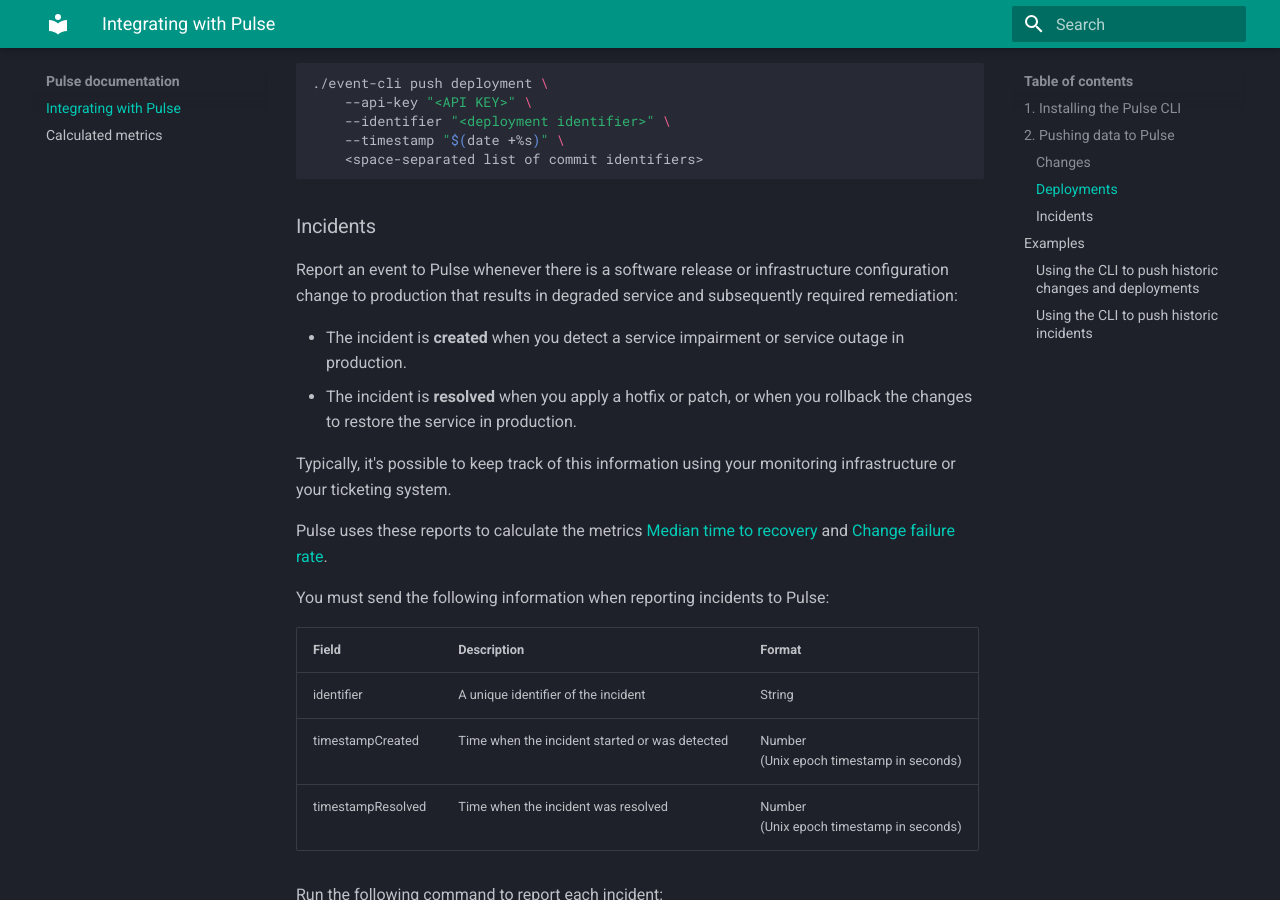
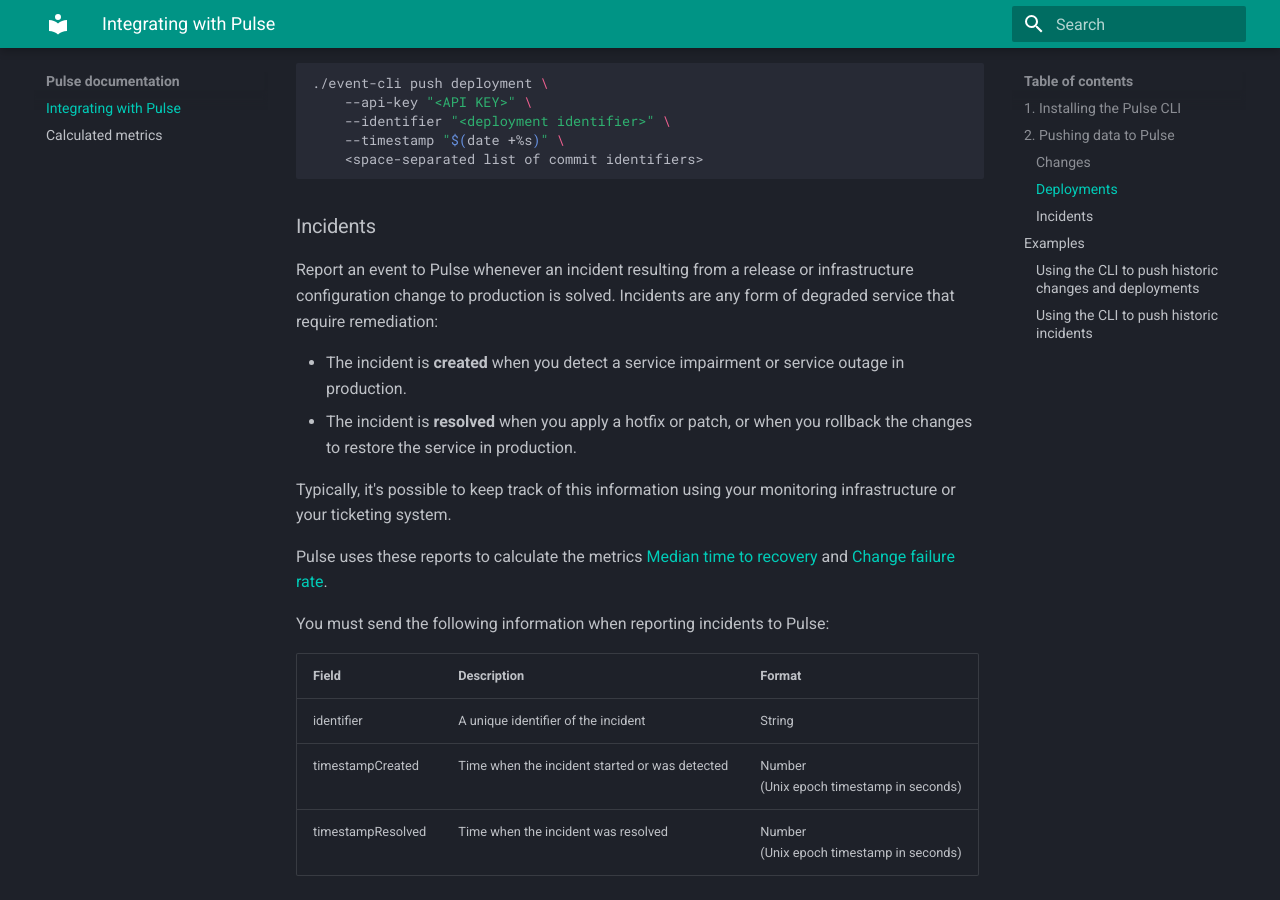
Before and after one commit to codacy/pulse-user-docs, an MkDocs documentation site: the page built from docs/index.md, in a window 1280 px wide and 900 px high, scrolled down 3161 px. Built offline with MkDocs 1.6.1 and Material for MkDocs 9.7.7, drawn with Linux system fonts in a browser that asks for light colours.

Commit message:
fix: Clarify when to report incidents

```diff
--- a/docs/index.md
+++ b/docs/index.md
@@ -105,7 +105,7 @@
 
 ### Incidents
 
-Report an event to Pulse whenever there is a software release or infrastructure configuration change to production that results in degraded service and subsequently required remediation:
+Report an event to Pulse whenever an incident resulting from a release or infrastructure configuration change to production is solved. Incidents are any form of degraded service that require remediation:
 
 -   The incident is **created** when you detect a service impairment or service outage in production.
 -   The incident is **resolved** when you apply a hotfix or patch, or when you rollback the changes to restore the service in production.
```
